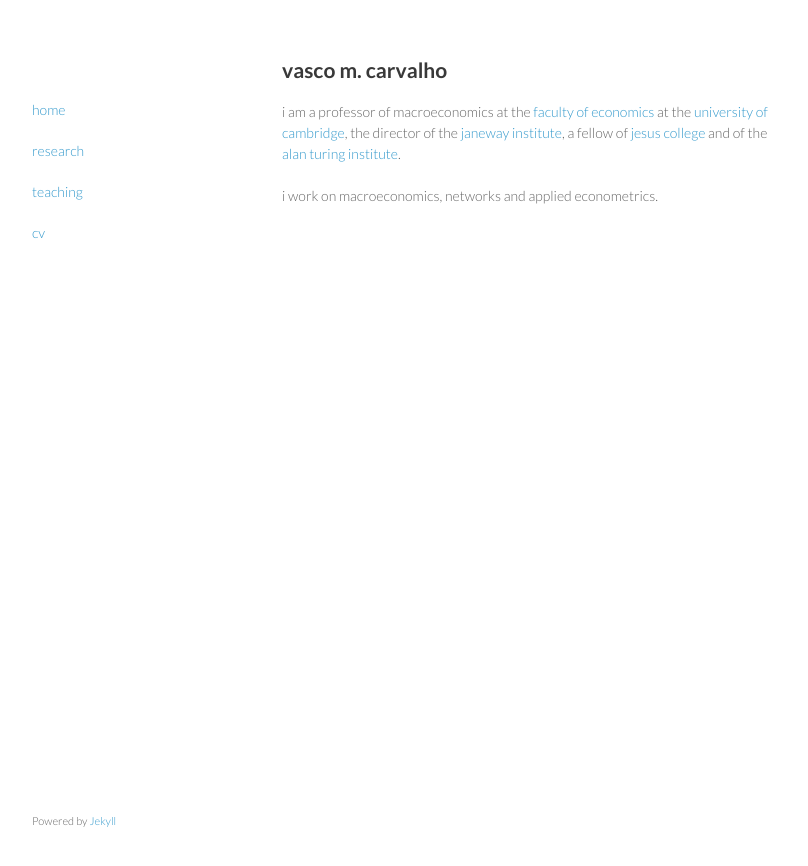
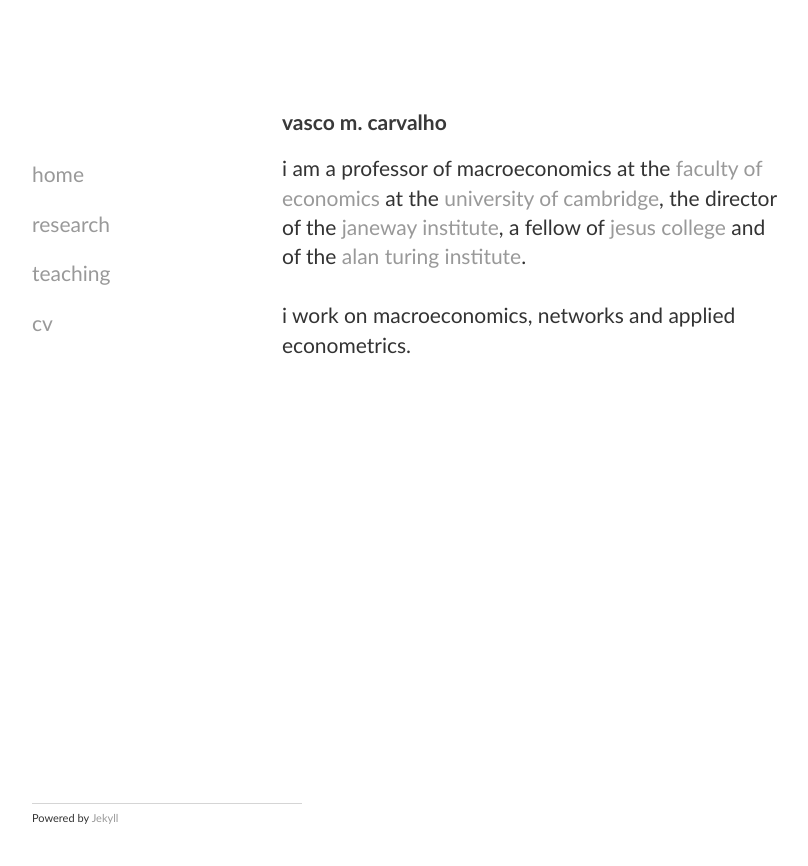
Before and after one commit to Vasco-M-Carvalho/vasco-m-carvalho.github.io, a Jekyll site: the page built from index.html, in a window 1280 px wide. Shown: the top 866 px of the page, without its empty margins (233-1041 px from the left). Built offline with Jekyll 4.4.1, drawn with Linux system fonts in a browser that asks for light colours.

Commit message:
Update index.html

```diff
--- a/index.html
+++ b/index.html
@@ -2,6 +2,12 @@
 layout: default
 title: vasco m. carvalho homepage
 ---
+<head>
+    <title>{{ page.title }}</title>
+    <!-- link to main stylesheet -->
+    <link rel="stylesheet" type="text/css" href="./css/main.css">
+</head>
+
 <h2 id="welcome">vasco m. carvalho</h2>
 
 <p>i am a professor of macroeconomics at the <a href="http://www.econ.cam.ac.uk">faculty of economics</a> at the <a href="http://www.cam.ac.uk">university of cambridge</a>, the director of the <a href="https://www.janeway.econ.cam.ac.uk/">janeway institute</a>, a fellow of <a href="http://www.jesus.cam.ac.uk">jesus college</a> and of the <a href="https://www.turing.ac.uk">alan turing institute</a>.
```
